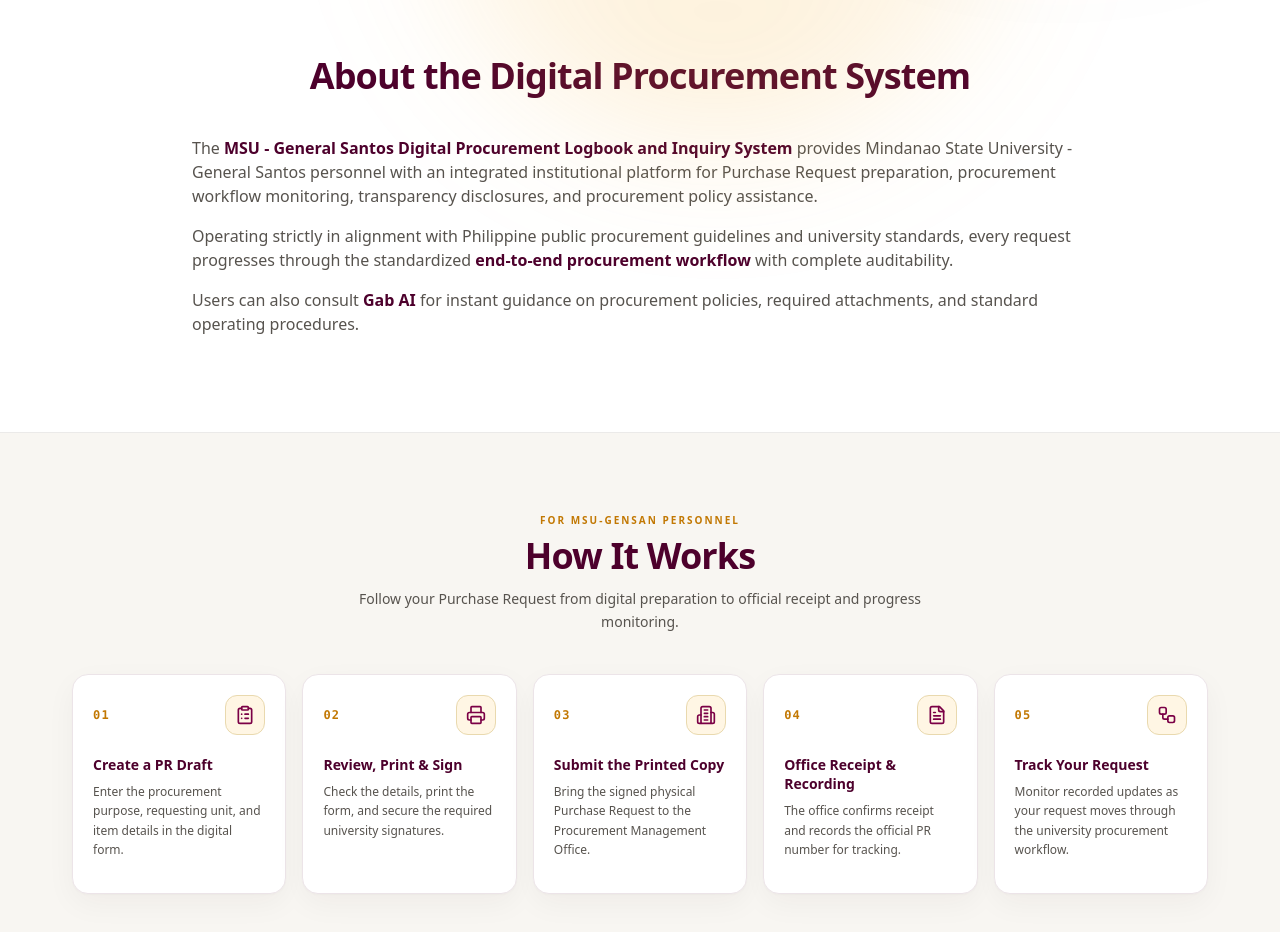
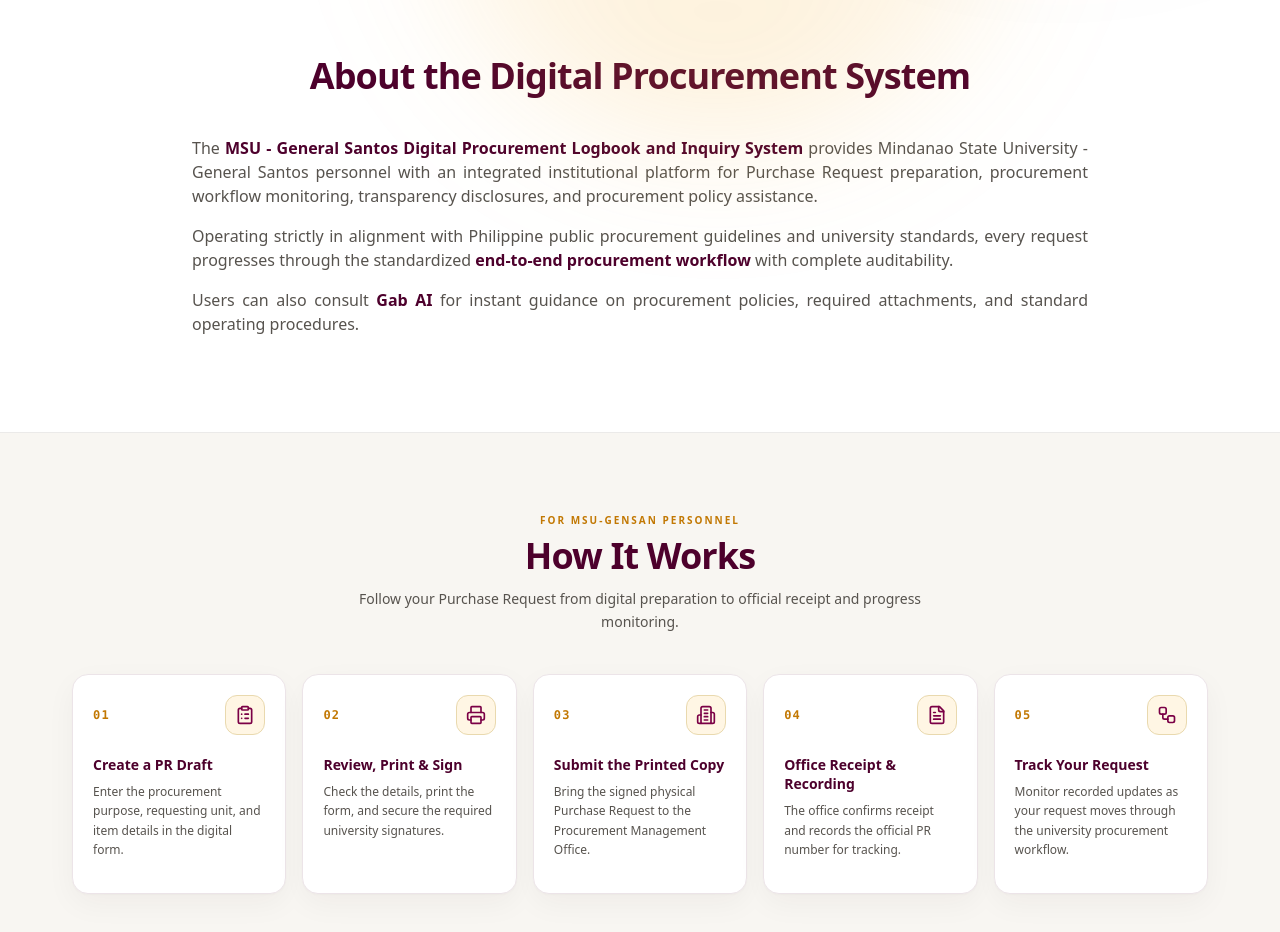
Before and after one commit to mjx0x0/procurematesu, a Next.js app: page / in a window 1280 px wide. Shown: the part 840-1772 px from the top of the page. Built offline with nearby package versions, Linux system fonts and the light colour scheme; no server answers.

Commit message:
Justify About the Digital Procurement System description

```diff
--- a/components/LandingPage.tsx
+++ b/components/LandingPage.tsx
@@ -145,7 +145,7 @@ export default function LandingPage() {
               whileInView={{ opacity: 1, x: 0 }}
               viewport={{ once: true, margin: "-60px" }}
               transition={{ duration: 0.55, ease: "easeOut" }}
-              className="text-sm leading-relaxed text-stone-600 sm:text-base"
+              className="text-justify text-sm leading-relaxed text-stone-600 sm:text-base"
             >
               <p>
                 The <strong className="font-extrabold text-[#4D002C]">{SYSTEM_NAME}</strong> provides Mindanao State University - General Santos personnel with an integrated institutional platform for Purchase Request preparation, procurement workflow monitoring, transparency disclosures, and procurement policy assistance.
```
